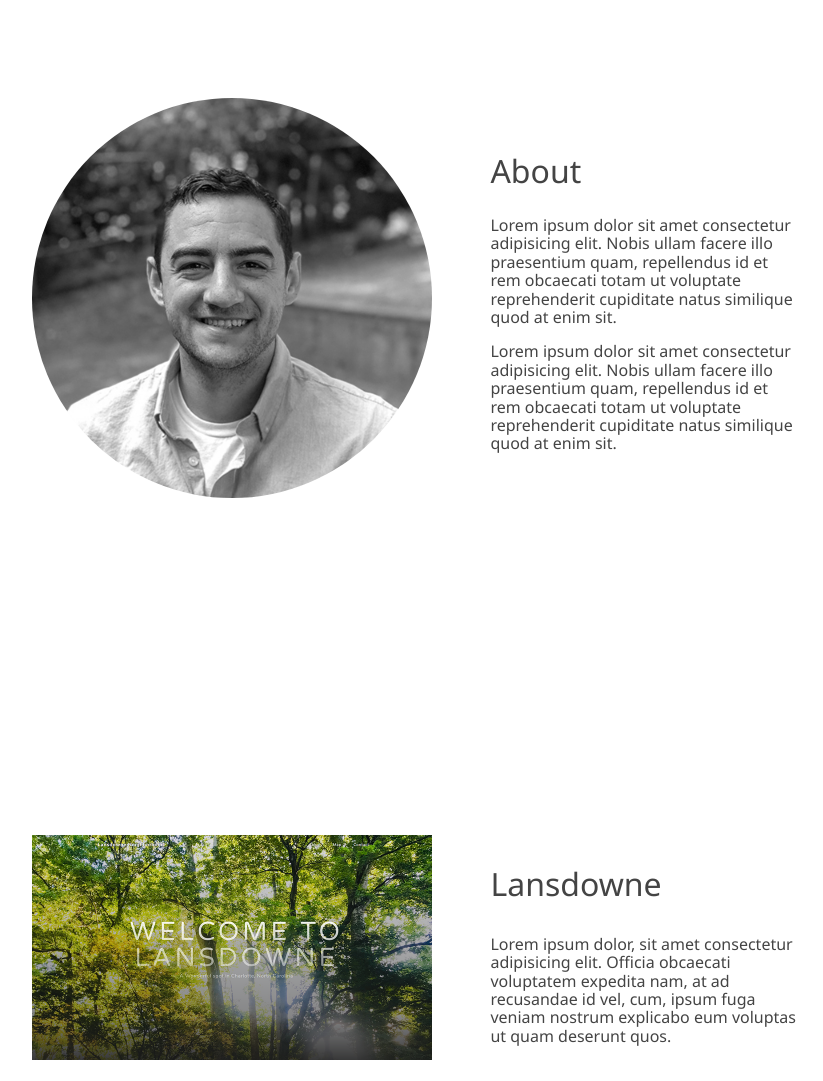
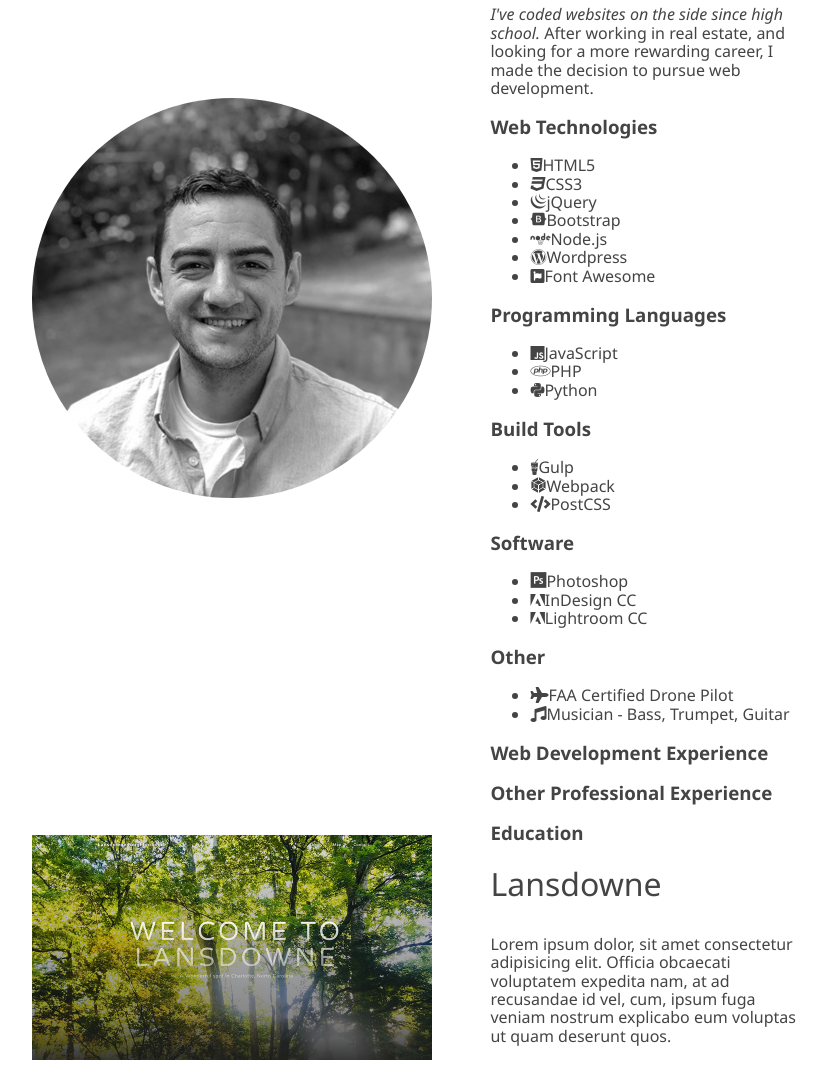
Before and after one commit to calebdcavazos/portfolio, a website: page app/index.html in a window 1280 px wide. Shown: the part 1065-2146 px from the top of the page, without its empty margins (216-1039 px from the left). Drawn offline with nearby package versions, Linux system fonts and the light colour scheme.

Commit message:
began working on content for about section.

```diff
--- a/app/index.html
+++ b/app/index.html
@@ -11,6 +11,7 @@
     <link rel="stylesheet" href="temp/styles/style.css">
     <link rel="stylesheet" href="https://use.fontawesome.com/releases/v5.7.2/css/all.css"
         integrity="sha384-fnmOCqbTlWIlj8LyTjo7mOUStjsKC4pOpQbqyi7RrhN7udi9RwhKkMHpvLbHG9Sr" crossorigin="anonymous">
+    <link rel="stylesheet" href="https://cdn.rawgit.com/konpa/devicon/df6431e323547add1b4cf45992913f15286456d3/devicon.min.css">
 
     <script src="temp/scripts/Vendor.js"></script>
 </head>
@@ -58,12 +59,52 @@
             <img src="assets/images/me.jpg" alt="Me" class="about__image about__centered">
             <div class="about__text-box  about__centered">
                 <h2>About</h2>
-                <p>Lorem ipsum dolor sit amet consectetur adipisicing elit. Nobis ullam facere illo praesentium quam,
-                    repellendus id et rem obcaecati totam ut voluptate reprehenderit cupiditate natus similique quod at
-                    enim sit.</p>
-                <p>Lorem ipsum dolor sit amet consectetur adipisicing elit. Nobis ullam facere illo praesentium quam,
-                    repellendus id et rem obcaecati totam ut voluptate reprehenderit cupiditate natus similique quod at
-                    enim sit.</p>
+                <p class="about__blurb"><i>I've coded websites on the side since high school.</i> After working in real
+                    estate, and looking
+                    for a more rewarding career, I made the decision to pursue web development.</p>
+
+                <h3 class="about__sub-header">Web Technologies</h3>
+
+                    <ul>
+                        <li><i class="fab fa-html5"></i>HTML5</li>
+                        <li><i class="fab fa-css3"></i>CSS3</li>
+                        <li><i class="devicon-jquery-plain"></i>jQuery</li>
+                        <li><i class="devicon-bootstrap-plain"></i>Bootstrap</li>
+                        <li><i class="fab fa-node"></i>Node.js</li>
+                        <li><i class="fab fa-wordpress"></i>Wordpress</li>
+                        <li><i class="fab fa-font-awesome"></i>Font Awesome</li>
+                    </ul>
+
+                <h3 class="about__sub-header">Programming Languages</h3>
+                    <ul>
+                        <li><i class="fab fa-js"></i>JavaScript</li>
+                        <li><i class="fab fa-php"></i>PHP</li>
+                        <li><i class="fab fa-python"></i>Python</li>
+                    </ul>
+
+                <h3 class="about__sub-header">Build Tools</h3>
+                    <ul>
+                        <li><i class="fab fa-gulp"></i>Gulp</li>
+                        <li><i class="devicon-webpack-plain"></i>Webpack</li>
+                        <li><i class="fas fa-code"></i>PostCSS</li>
+                    </ul>
+
+                <h3 class="about__sub-header">Software</h3>
+                    <ul>
+                        <li><i class="devicon-photoshop-plain"></i>Photoshop</li>
+                        <li><i class="fab fa-adobe"></i>InDesign CC</li>
+                        <li><i class="fab fa-adobe"></i>Lightroom CC</li>
+                    </ul>
+
+                <h3 class="about__sub-header">Other</h3>
+                    <ul>
+                        <li><i class="fas fa-plane"></i>FAA Certified Drone Pilot</li>
+                        <li><i class="fas fa-music"></i>Musician - Bass, Trumpet, Guitar</li>
+                    </ul>
+
+                <h3 class="about__sub-header">Web Development Experience</h3>
+                <h3 class="about__sub-header">Other Professional Experience</h3>
+                <h3 class="about__sub-header">Education</h3>
             </div>
         </div>
     </div>
@@ -106,7 +147,7 @@
             <h3>Get in <strong>touch</strong></h3>
             <div class="contact__text">
                 <p><a href="mailto:calebdcavazos@gmail.com"><i class="fas fa-envelope contact__icon"></i>
-                    calebdcavazos@gmail.com</a></p>
+                        calebdcavazos@gmail.com</a></p>
                 <p><a href="#"><i class="fas fa-file-pdf contact__icon"></i> Resume</a></p>
             </div>
             <div class="contact__icons">
```
